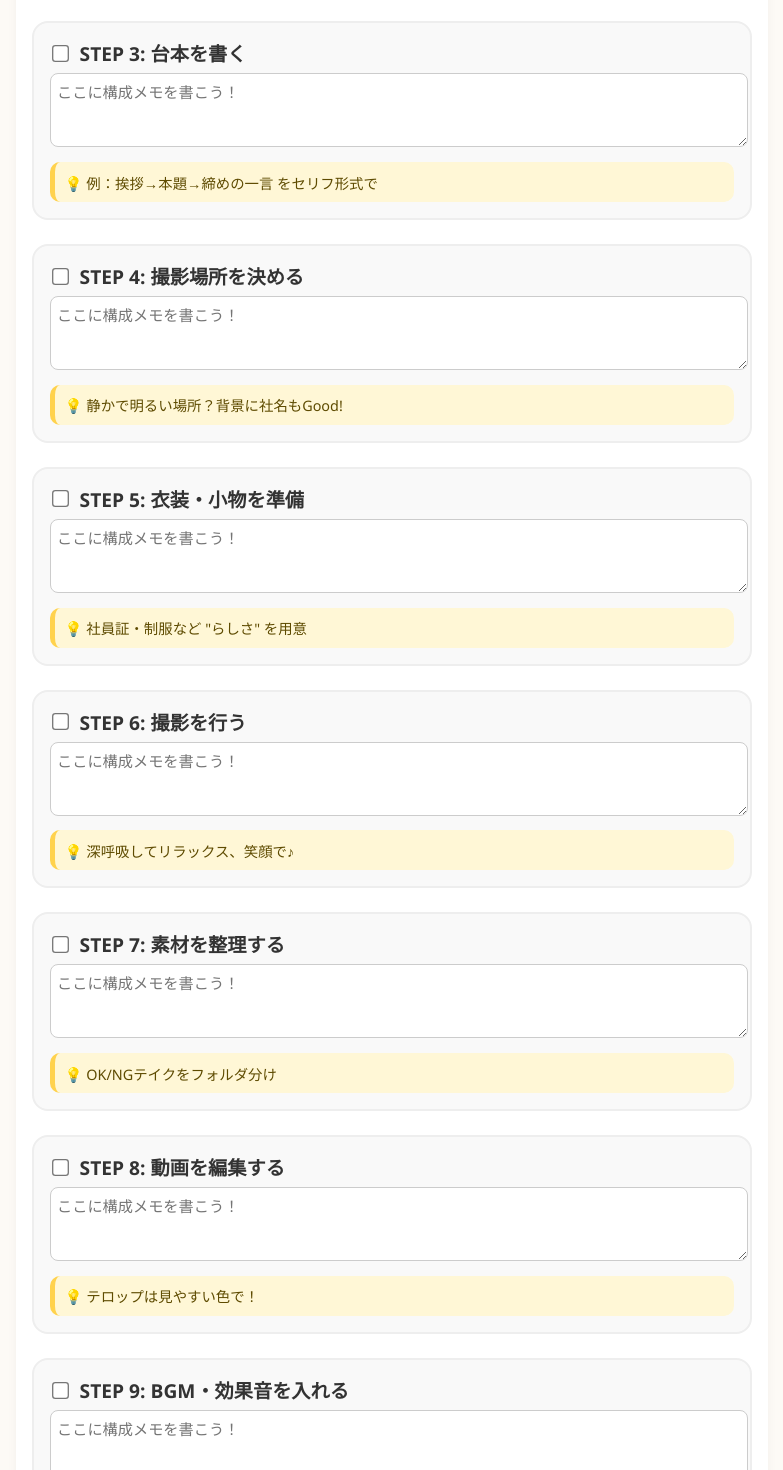
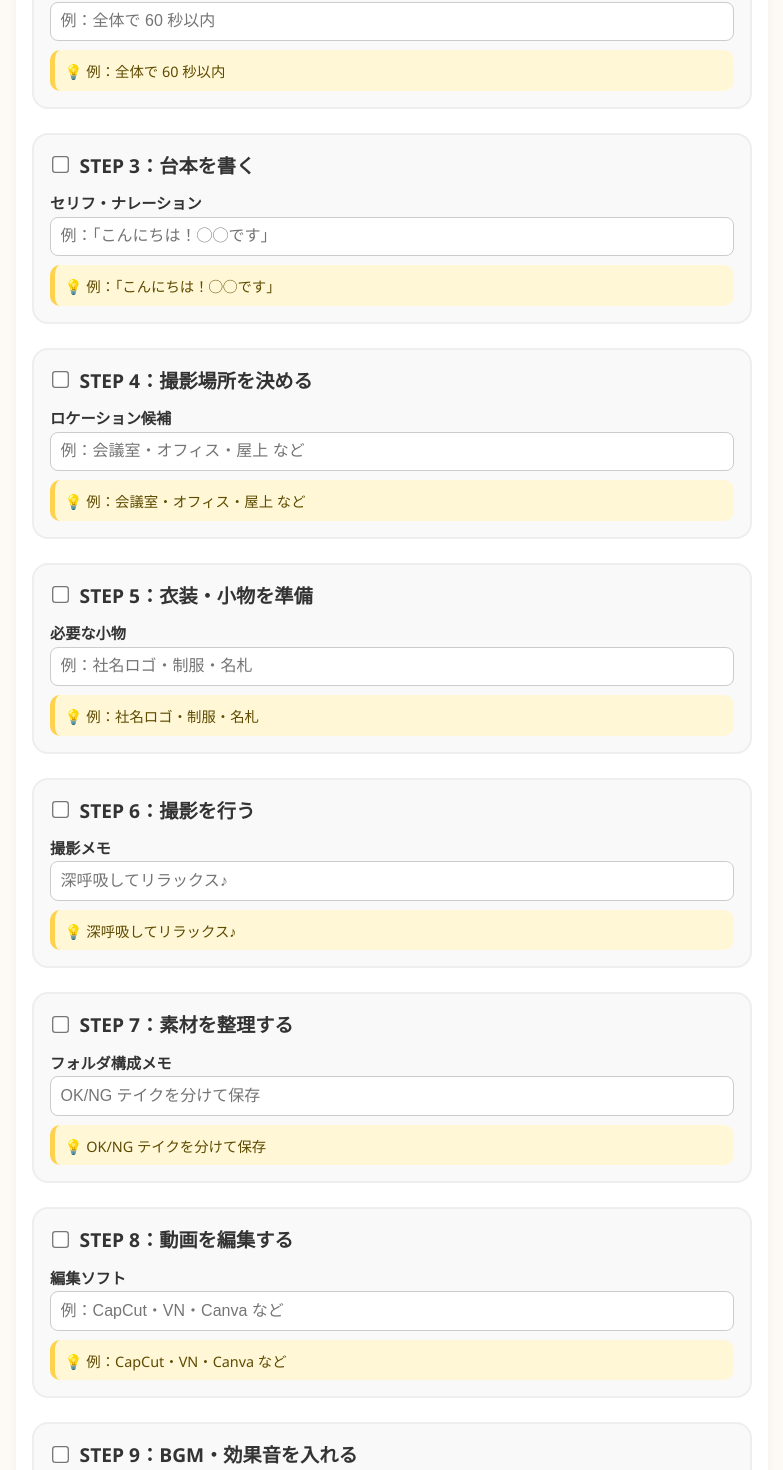
Before and after one commit to kanacyu99/HOMERAREDOUGATOUKOU, a React (Create React App) app in the folder video-checklist-app/: page / in a window 1280 px wide. Shown: the part 686-2156 px from the top of the page, without its empty margins (248-1031 px from the left). Built offline with nearby package versions, Linux system fonts and the light colour scheme.

Commit message:
Update App.js

```diff
--- a/video-checklist-app/src/App.js
+++ b/video-checklist-app/src/App.js
@@ -1,68 +1,134 @@
 import React, { useState, useEffect } from "react";
 import "./App.css";
 
-/* ステップ定義 + ヒント文字列 */
+/* ---------- ステップ定義（label・hint付き） ---------- */
 const steps = [
-  { title: "テーマを決める",  hint: "💡 例：採用説明・仕事紹介 など" },
-  { title: "構成を考える",    hint: "💡 例：オープニング→仕事内容→エンディング" },
-  { title: "台本を書く",      hint: "💡 例：挨拶→本題→締めの一言 をセリフ形式で" },
-  { title: "撮影場所を決める", hint: "💡 静かで明るい場所？背景に社名もGood!" },
-  { title: "衣装・小物を準備", hint: "💡 社員証・制服など \"らしさ\" を用意" },
-  { title: "撮影を行う",       hint: "💡 深呼吸してリラックス、笑顔で♪" },
-  { title: "素材を整理する",   hint: "💡 OK/NGテイクをフォルダ分け" },
-  { title: "動画を編集する",   hint: "💡 テロップは見やすい色で！" },
-  { title: "BGM・効果音を入れる", hint: "💡 雰囲気に合ったフリーBGMを選ぼう" },
-  { title: "説明文を書く",     hint: "💡 最初の一文で興味をひこう！" },
-  { title: "サムネイルを作る", hint: "💡 顔＋大きな文字が目を引くよ" },
-  { title: "投稿する",         hint: "💡 勇気を出してアップ！応援してるよ✨" },
-  { title: "反応を見て振り返る", hint: "💡 いいね・コメントをメモして次に活かそう" }
+  {
+    title: "テーマを決める",
+    fields: [
+      { label: "目的・テーマ",      hint: "💡 例：採用説明・仕事紹介 など" }
+    ]
+  },
+  {
+    title: "構成を考える",
+    fields: [
+      { label: "動画の流れ",       hint: "💡 例：オープニング→仕事内容→エンディング" },
+      { label: "尺（長さ）の目安", hint: "💡 例：全体で 60 秒以内" }
+    ]
+  },
+  {
+    title: "台本を書く",
+    fields: [
+      { label: "セリフ・ナレーション", hint: "💡 例：「こんにちは！◯◯です」" }
+    ]
+  },
+  {
+    title: "撮影場所を決める",
+    fields: [
+      { label: "ロケーション候補", hint: "💡 例：会議室・オフィス・屋上 など" }
+    ]
+  },
+  {
+    title: "衣装・小物を準備",
+    fields: [
+      { label: "必要な小物",        hint: "💡 例：社名ロゴ・制服・名札" }
+    ]
+  },
+  {
+    title: "撮影を行う",
+    fields: [
+      { label: "撮影メモ",         hint: "💡 深呼吸してリラックス♪" }
+    ]
+  },
+  {
+    title: "素材を整理する",
+    fields: [
+      { label: "フォルダ構成メモ",  hint: "💡 OK/NG テイクを分けて保存" }
+    ]
+  },
+  {
+    title: "動画を編集する",
+    fields: [
+      { label: "編集ソフト",       hint: "💡 例：CapCut・VN・Canva など" }
+    ]
+  },
+  {
+    title: "BGM・効果音を入れる",
+    fields: [
+      { label: "曲・SEの候補",     hint: "💡 雰囲気に合うフリーBGMを探そう" }
+    ]
+  },
+  {
+    title: "説明文を書く",
+    fields: [
+      { label: "投稿文ドラフト",    hint: "💡 最初の一文で引きつけると◎" }
+    ]
+  },
+  {
+    title: "サムネイルを作る",
+    fields: [
+      { label: "サムネ案",         hint: "💡 顔＋大きな文字が目を引くよ" }
+    ]
+  },
+  {
+    title: "投稿する",
+    fields: [
+      { label: "プラットフォーム", hint: "💡 例：TikTok / YouTube Shorts" }
+    ]
+  },
+  {
+    title: "反応を見て振り返る",
+    fields: [
+      { label: "良かった点／次回改善", hint: "💡 コメント・いいね数をチェック" }
+    ]
+  }
 ];
 
-/* 成長スタンプ画像を返す関数 */
-const getStampImg = (count) => {
-  if (count >= 13) return "chick_13.png";
-  if (count >= 10) return "chick_10.png";
-  if (count >= 7)  return "chick_7.png";
-  if (count >= 3)  return "chick_3.png";
+/* ほめメッセージ */
+const praises = [
+  "すごい！その調子！✨",
+  "Great job! 🎉",
+  "バッチリ！👏"
+];
+
+/* 達成数 → 画像切り替え */
+const getStamp = (c) => {
+  if (c >= 13) return "chick_13.png";
+  if (c >= 10) return "chick_10.png";
+  if (c >= 7)  return "chick_7.png";
+  if (c >= 3)  return "chick_3.png";
   return "chick_0.png";
 };
 
-/* ほめメッセージ */
-const praises = ["すごい！完璧！✨", "Great job! 🎉", "バッチリ！👏"];
-
 export default function App() {
-  /* 達成状況とメモを保存 */
-  const [done, setDone] = useState(
-    () => JSON.parse(localStorage.getItem("done") || "[]")
-  );
-  const [notes, setNotes] = useState(
-    () => JSON.parse(localStorage.getItem("notes") || "[]")
-  );
+  /* ローカル保存：done はステップ単位、notes は [ステップ][フィールド] の二層 */
+  const [done,  setDone]  = useState(() => JSON.parse(localStorage.getItem("done")  || "[]"));
+  const [notes, setNotes] = useState(() => JSON.parse(localStorage.getItem("notes") || "[]"));
   const [praise, setPraise] = useState("");
 
   useEffect(() => {
-    localStorage.setItem("done", JSON.stringify(done));
+    localStorage.setItem("done",  JSON.stringify(done));
     localStorage.setItem("notes", JSON.stringify(notes));
   }, [done, notes]);
 
-  const toggleStep = (i) => {
+  const toggle = (sIdx) => {
     const next = [...done];
-    next[i] = !next[i];
+    next[sIdx] = !next[sIdx];
     setDone(next);
-    if (next[i]) {
+    if (next[sIdx]) {
       setPraise(praises[Math.floor(Math.random() * praises.length)]);
       setTimeout(() => setPraise(""), 2500);
     }
   };
 
-  const handleNote = (i, val) => {
+  const handleNote = (sIdx, fIdx, val) => {
     const next = [...notes];
-    next[i] = val;
+    if (!next[sIdx]) next[sIdx] = [];
+    next[sIdx][fIdx] = val;
     setNotes(next);
   };
 
   const achieved = done.filter(Boolean).length;
-  const stamp = getStampImg(achieved);
 
   return (
     <div className="app-container">
@@ -71,40 +137,42 @@ export default function App() {
       {/* 成長スタンプ */}
       <div className="stamp-display">
         <img
-          src={process.env.PUBLIC_URL + "/" + stamp}
+          src={process.env.PUBLIC_URL + "/" + getStamp(achieved)}
           alt="成長スタンプ"
           className="stamp-img"
         />
-        <div className="stamp-label">
-          {achieved} / {steps.length}
-        </div>
+        <div className="stamp-label">{achieved} / {steps.length}</div>
       </div>
 
       {praise && <div className="praise">{praise}</div>}
 
-      {steps.map((s, i) => (
-        <div key={i} className={`step ${done[i] ? "done" : ""}`}>
+      {steps.map((step, sIdx) => (
+        <div key={sIdx} className={`step ${done[sIdx] ? "done" : ""}`}>
           <div className="step-header">
             <input
               type="checkbox"
-              checked={done[i] || false}
-              onChange={() => toggleStep(i)}
+              checked={done[sIdx] || false}
+              onChange={() => toggle(sIdx)}
             />
-            <h2 className="step-title">
-              STEP {i + 1}: {s.title}
-            </h2>
+            <h2 className="step-title">STEP {sIdx + 1}：{step.title}</h2>
           </div>
 
-          {/* 構成メモ欄 */}
-          <textarea
-            className="note"
-            placeholder="ここに構成メモを書こう！"
-            value={notes[i] || ""}
-            onChange={(e) => handleNote(i, e.target.value)}
-          />
-
-          {/* やさしいヒント吹き出し */}
-          {!done[i] && <div className="hint-bubble">{s.hint}</div>}
+          {step.fields.map((field, fIdx) => (
+            <div className="field" key={fIdx}>
+              <label className="field-label">{field.label}</label>
+              <input
+                className="field-input"
+                type="text"
+                value={notes[sIdx]?.[fIdx] || ""}
+                onChange={(e) => handleNote(sIdx, fIdx, e.target.value)}
+                placeholder={field.hint.replace("💡 ", "")}
+              />
+              {/* ヒント吹き出し（未達成のみ表示） */}
+              {!done[sIdx] && (
+                <div className="hint-bubble">{field.hint}</div>
+              )}
+            </div>
+          ))}
         </div>
       ))}
     </div>
```
